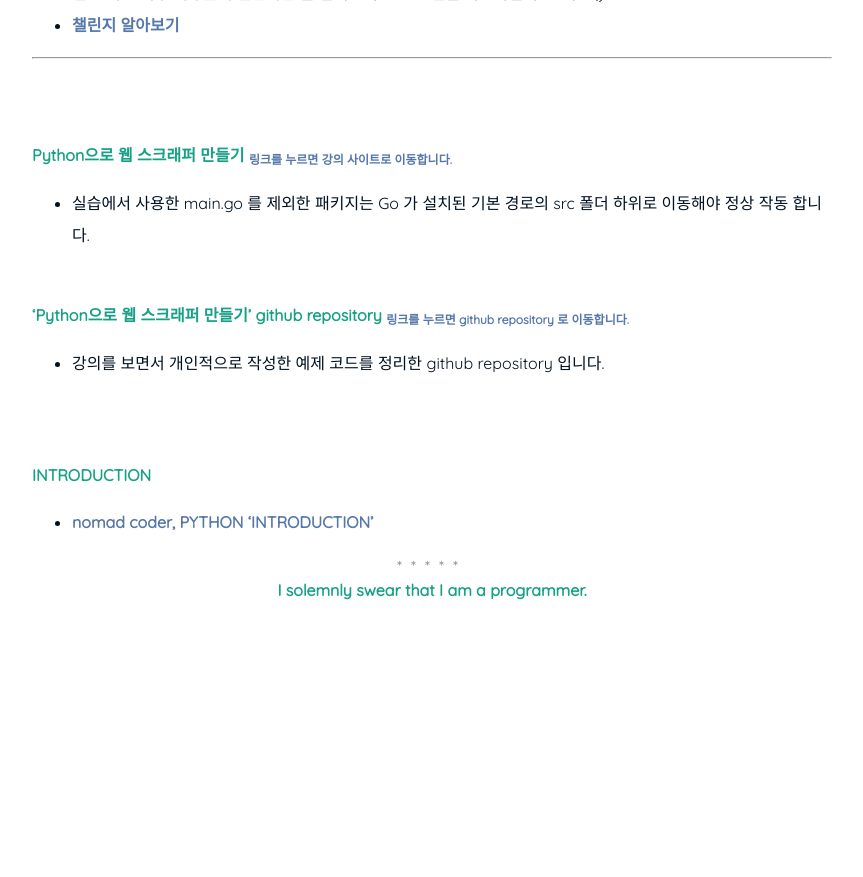
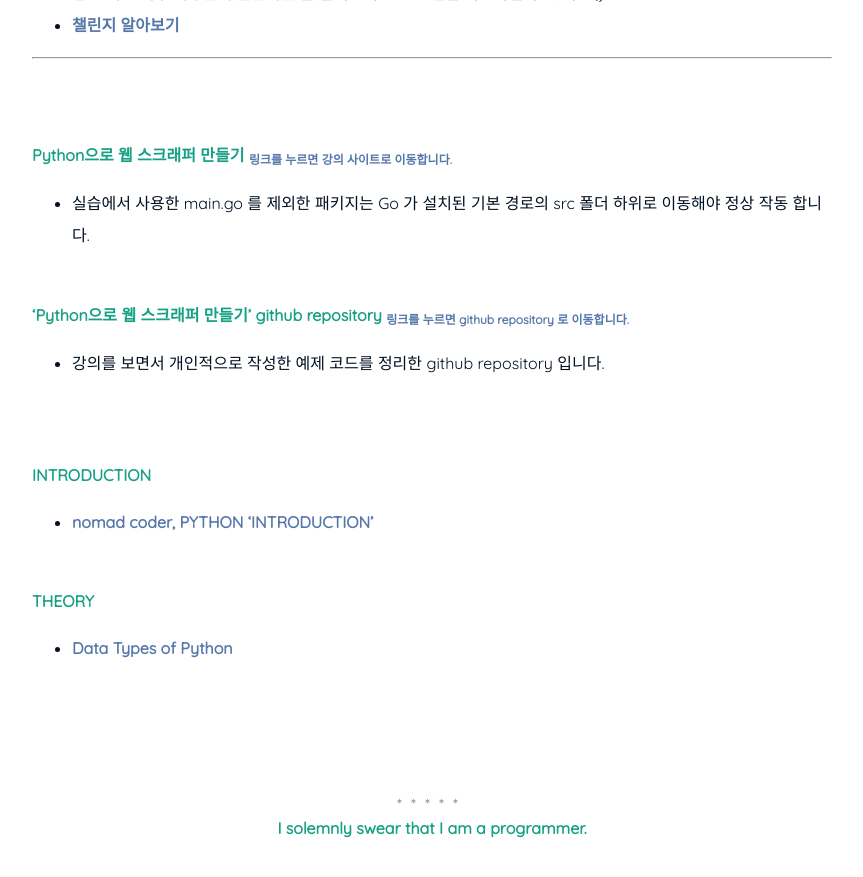
Before and after one commit to nimkoes/portfolio, a Jekyll site: the page built from _posts/2021-05-31-Python-Language-Study.md, in a window 1280 px wide and 900 px high, scrolled down 1231 px. Shown: the top 877 px of the window, without its empty margins (208-1071 px from the left). Built offline with Jekyll 4.4.1, drawn with Linux system fonts in a browser that asks for light colours; before the commit the page ends 1893 px from its top, so only the background shows below that.

Commit message:
mod post, theory 1.0 data type of python

```diff
--- a/_posts/2021-05-31-Python-Language-Study.md
+++ b/_posts/2021-05-31-Python-Language-Study.md
@@ -47,6 +47,15 @@
 - [nomad coder, PYTHON 'INTRODUCTION'][link_blog_001]
 
 
+#### **THEORY**
+- [Data Types of Python][link_blog_002]
+
+
+
+
+
+
+
 [link_how_to_use_slack]:https://nomadcoders.co/faq/slack
 [link_nomad_youtube]:https://www.youtube.com/channel/UCUpJs89fSBXNolQGOYKn0YQ?
 [link_graduation_portfolio]:https://www.notion.so/nomadcoders/2-b0ef7a2e646141a083a2c719460a3b6f
```
Also changed, not shown: other parts of _posts/2021-05-31-Python-Language-Study.md (+2 -0 lines).
